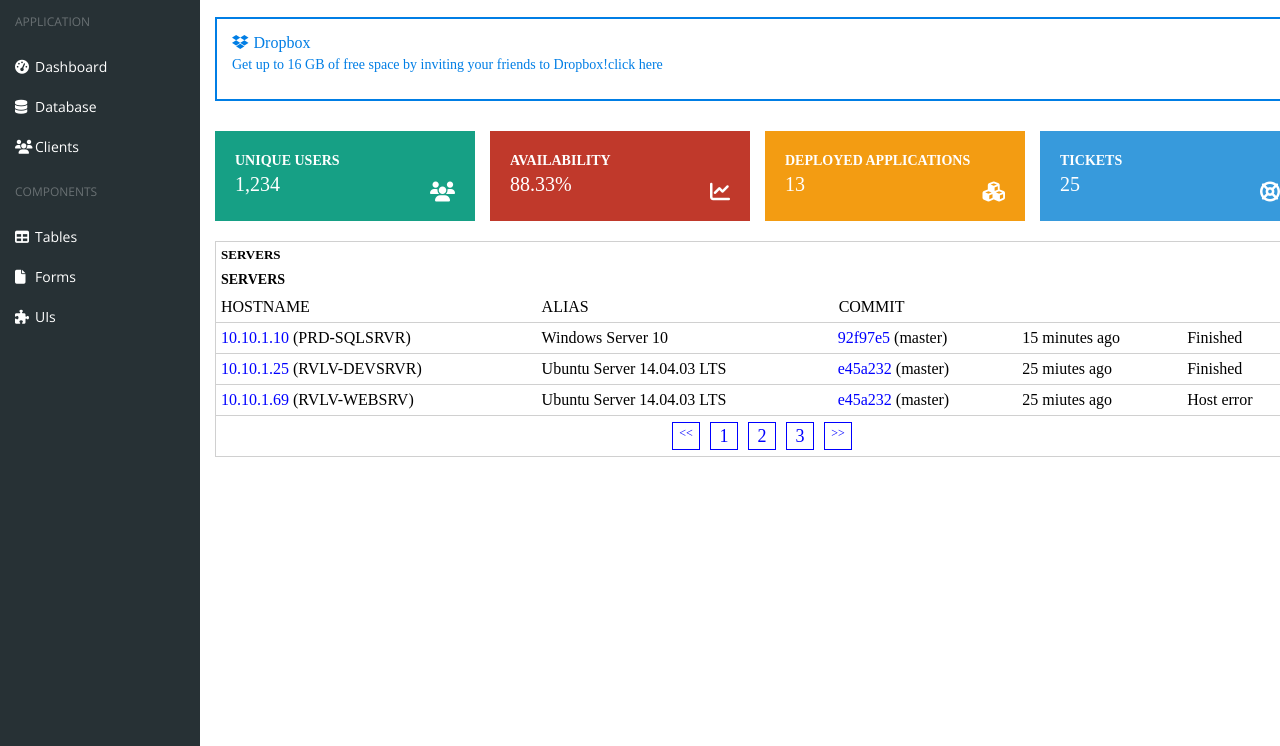
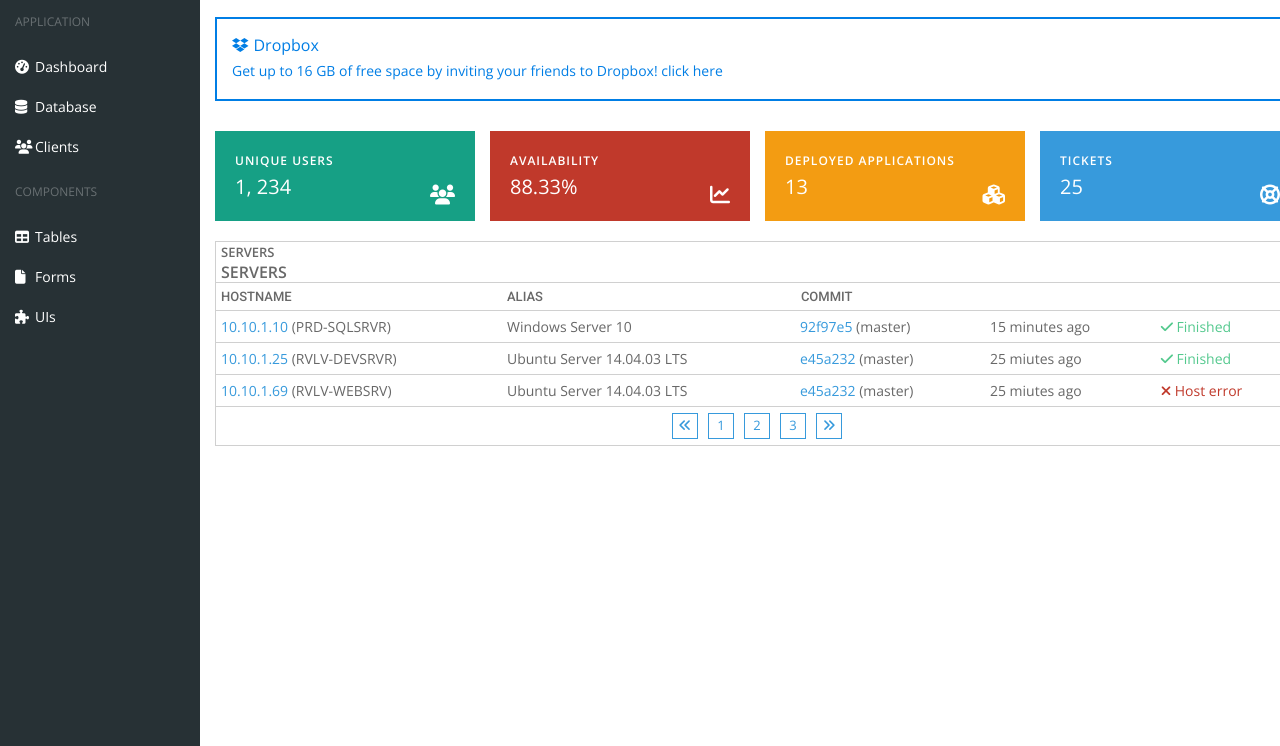
Before and after one commit to mbonghanoy/dashboard, a plain HTML site: page index.html in a window 1280 px wide. Shown: the part 54-800 px from the top of the page. Drawn offline with nearby package versions, Linux system fonts and the light colour scheme.

Commit message:
index page almost done, added database file

```diff
--- a/css/style.css
+++ b/css/style.css
@@ -78,6 +78,7 @@ a{
     height: 100%;
 }
 .drop-box{
+    font-family: "Open Sans";
     margin-top: 20px;
     width: 1050px;
     height: 50px;
@@ -125,11 +126,13 @@ a{
     margin-right: 15px;
     color: white;
     margin-bottom: 20px;
+    font-family: "Open Sans";
 }
 .card-title h4{
     font-weight: 400px;
-    font-size: 14px;
+    font-size: 12px;
     line-height: 20px;
+    letter-spacing: 1px;
 }
 .card-content{
     margin-top: 2px;
@@ -174,90 +177,115 @@ a{
     margin-left: 15px;
     width: 1085px;
 }
-table{
+.table-servers{
     margin-left: 200px;
     border: 1px solid #D0D0D0;
     width: 100%;
     border-collapse: collapse;
+    font-family: "Open Sans";
+    color: #686868;
+    font-size: 14px;
 }
-td{
+.table-servers td{
     border-bottom: 1px solid #D0D0D0;
+    border-top: 1px solid #D0D0D0;
 }
-td, th{
+.table-servers td, .table-servers th{
     padding: 5px;
 }
-span{
-    color: blue;
+.table-servers span{
+    color: #379ADC;
 }
-th{
+.table-servers th{
     text-align: left;
-    line-height: 15px;
+    line-height: 10px;
+    font-family: "Open Sans";
 }
 .server{
     font-size: 13px;
 }
+.table-title{
+    font-size: 13px;
+    font-family: "Roboto";
+}
 .server-name{
-    font-size: 14px;
+    font-size: 16px;
+    line-height: 10px;
 }
 .button-1{
     text-align: center;
-    padding: 3px;
+    padding: 2px;
     width: 20px;
     height: 20px;
-    border: 1px solid blue;
+    border: 1px solid #379ADC;
     margin-left: 450px;
-    font-size: 12px;
-    color: blue;
+    font-size: 13px;
+    color: #379ADC;
     float: left;
 }
 .button-2{
     text-align: center;
-    padding: 3px;
+    padding: 2px;
     width: 20px;
     height: 20px;
-    border: 1px solid blue;
+    border: 1px solid #379ADC;
     margin-left: 10px;
-    font-size: 18px;
-    color: blue;
+    font-size: 13px;
+    color: #379ADC;
     float: left;
 }
 .button-3{
     text-align: center;
-    padding: 3px;
+    padding: 2px;
     width: 20px;
     height: 20px;
-    border: 1px solid blue;
+    border: 1px solid #379ADC;
     margin-left: 10px;
-    font-size: 18px;
-    color: blue;
+    font-size: 13px;
+    color: #379ADC;
     float: left;
 }
 .button-4{
     text-align: center;
-    padding: 3px;
+    padding: 2px;
     width: 20px;
     height: 20px;
-    border: 1px solid blue;
+    border: 1px solid #379ADC;
     margin-left: 10px;
-    font-size: 18px;
-    color: blue;
+    font-size: 13px;
+    color: #379ADC;
     float: left;
 }
 .button-5{
     text-align: center;
-    padding: 3px;
+    padding: 2px;
     width: 20px;
     height: 20px;
-    border: 1px solid blue;
+    border: 1px solid #379ADC;
     margin-left: 10px;
-    font-size: 12px;
-    color: blue;
+    font-size: 13px;
+    color: #379ADC;
     float: left;
 }
-.button-1:hover, .button-2:hover, .button-3:hover, .button-4:hover, .button-4:hover{
-    background-color: blue;
+.button-1:hover, .button-2:hover, .button-3:hover, .button-4:hover, .button-4:hover, .button-5:hover{
+    background-color: #379ADC;
     color: white;
 }
-td:last-child{
+.table-servers td:last-child{
     padding: 6px;
 }
+.finished{
+    color: #54C98E;
+}
+.error{
+    color: #C0392B;
+}
+.second-content{
+    width: 100%;
+    height: 50px;
+    border-bottom: 1px solid #E0E0E0;
+}
+.database-right-container{
+    width: 1000px;
+    height: 100%;
+}
--- a/index.html
+++ b/index.html
@@ -6,6 +6,8 @@
     <link rel="stylesheet" href="css/style.css">
     <script src="https://use.fontawesome.com/ac4bc533d3.js"></script>
     <link href="https://fonts.googleapis.com/css?family=Open+Sans:300,300i,400" rel="stylesheet">
+    <link href="https://fonts.googleapis.com/css?family=Roboto+Slab:100,300,400" rel="stylesheet">
+    <link href="https://fonts.googleapis.com/css?family=Open+Sans:600|Roboto:500" rel="stylesheet">
 </head>
 <body>
     <div class="menu">
@@ -20,7 +22,7 @@
                 <ul class="mini-title">APPLICATION</ul>
                 <div class="mini-content">
                     <li>
-                        <a href="">
+                        <a href="index.html">
                             <div class="icons">
                                 <i class="fa fa-tachometer" aria-hidden="true"></i>
                             </div>
@@ -28,7 +30,7 @@
                         </a>
                     </li>
                     <li>
-                        <a href="">
+                        <a href="database.html">
                             <div class="icons">
                                 <i class="fa fa-database" aria-hidden="true"></i>
                             </div>
@@ -88,8 +90,8 @@
                 <div class="icon-drop-box">
                     <i class="fa fa-dropbox" aria-hidden="true"></i>
                 </div>
-                <p>Dropbox</p>
-                <p class="drop-box-content">Get up to 16 GB of free space by inviting your friends to Dropbox!<a href="">click here</a></p>
+                <p class="drop-box-text">Dropbox</p>
+                <p class="drop-box-content">Get up to 16 GB of free space by inviting your friends to Dropbox! <a href="">click here</a></p>
             </div>
         </div>
     </div>
@@ -103,7 +105,7 @@
                     <div class="card-icon">
                         <i class="fa fa-users" aria-hidden="true"></i>
                     </div>
-                    <div class="card-content">1,234</div>
+                    <div class="card-content">1, 234</div>
                 </div>
             </div>
             <div class="card card-4">
@@ -150,7 +152,7 @@
                 <tr>
                     <th colspan="5" class="server-name">SERVERS</th>
                 </tr>
-                <tr>
+                <tr class="table-title">
                     <td>HOSTNAME</td>
                     <td>ALIAS</td>
                     <td colspan="3">COMMIT</td>
@@ -160,30 +162,34 @@
                     <td>Windows Server 10</td>
                     <td><span>92f97e5 </span>(master)</td>
                     <td>15 minutes ago</td>
-                    <td>Finished</td>
+                    <td class="finished"><i class="fa fa-check" aria-hidden="true"></i> Finished</td>
                 </tr>
                 <tr>
                     <td><span>10.10.1.25</span> (RVLV-DEVSRVR)</td>
                     <td>Ubuntu Server 14.04.03 LTS</td>
                     <td><span>e45a232 </span>(master)</td>
                     <td>25 miutes ago</td>
-                    <td>Finished</td>
+                    <td class="finished"><i class="fa fa-check" aria-hidden="true"></i> Finished</td>
                 </tr>
                  <tr>
                     <td><span>10.10.1.69</span> (RVLV-WEBSRV)</td>
                     <td>Ubuntu Server 14.04.03 LTS</td>
                     <td><span>e45a232 </span>(master)</td>
                     <td>25 miutes ago</td>
-                    <td>Host error</td>
+                    <td class="error"><i class="fa fa-times" aria-hidden="true"></i> Host error</td>
                 </tr>
                 <tr>
                     <td colspan="5">
                         <div class="button">
-                            <div class="button-1"><<</div>
+                            <div class="button-1">
+                                <i class="fa fa-angle-double-left" aria-hidden="true"></i>
+                            </div>
                             <div class="button-2">1</div>
                             <div class="button-3">2</div>
                             <div class="button-4">3</div>
-                            <div class="button-5">>></div>
+                            <div class="button-5">
+                                <i class="fa fa-angle-double-right" aria-hidden="true"></i>
+                            </div>
                         </div>
                     </td>
                 </tr>
```
Also changed, not shown: database.html (added, +93 -0 lines).
